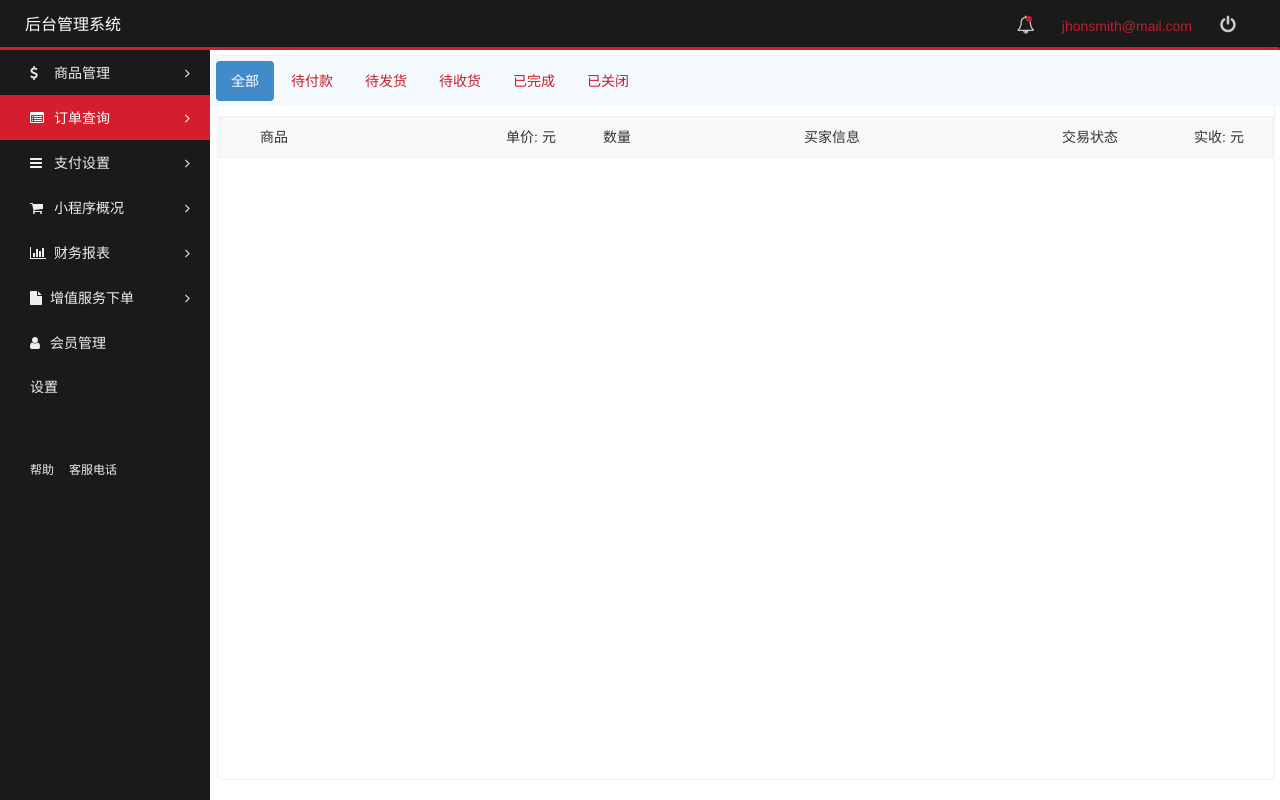
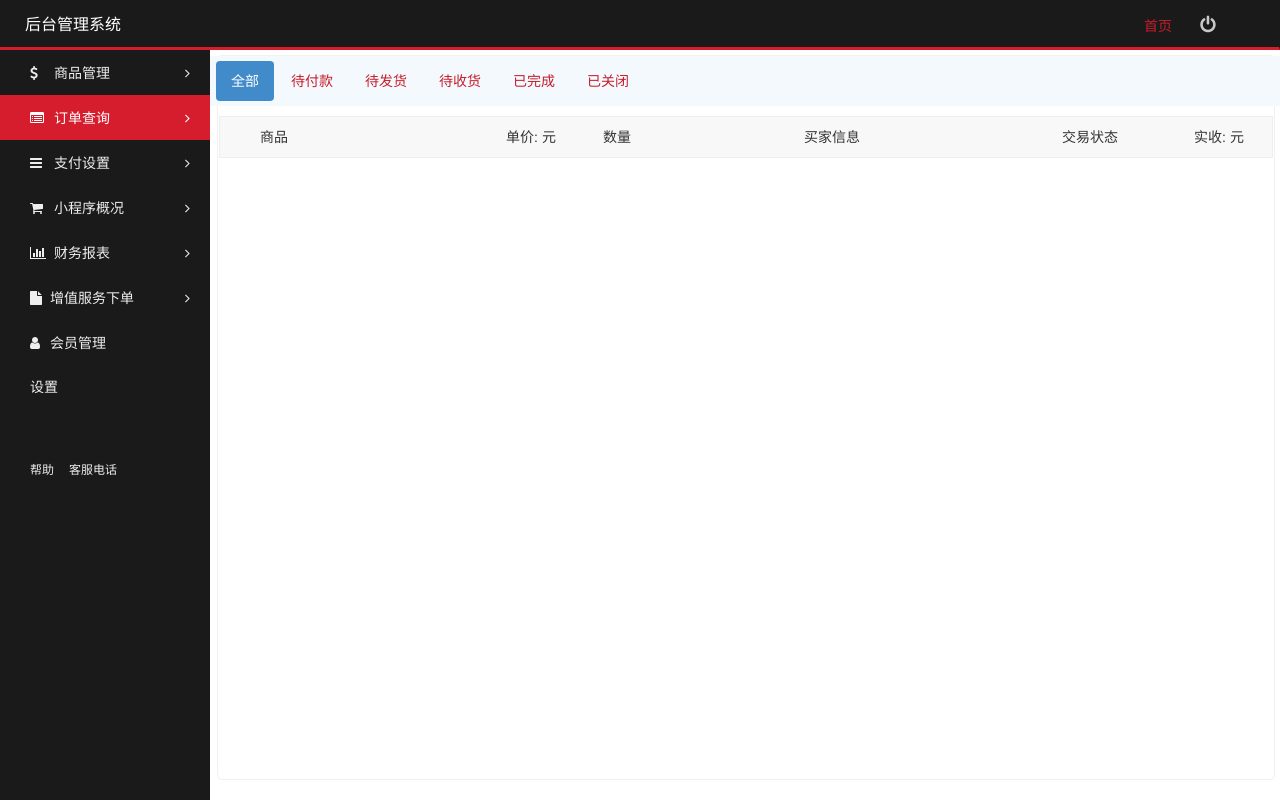
Before and after one commit to hyjipotou2/XCX, a Django app: template templates/userManagement/ordersManagement.html in a window 1280 px wide. Run offline with Django 3.2, Linux system fonts and the light colour scheme; the template is opened without the code that fills it, so the values that code supplies are empty; some libraries are stand-ins or nearby versions.

```diff
--- a/templates/userManagement/ordersManagement.html
+++ b/templates/userManagement/ordersManagement.html
@@ -33,39 +33,35 @@
         <ul class="nav navbar-nav navbar-right">
             <li class="dropdown visible-md visible-lg">
                 <!--通知个数-->
-                <a href="#" class="dropdown-toggle" data-toggle="dropdown">
-                    <i class="fa fa-bell-o"></i>
-                    <span class="badge1"></span>
+                <a href="/index/" class="dropdown-toggle" data-toggle="dropdown">
+                   首页
                 </a>
-                <ul class="dropdown-menu">
-                    <li class="clearfix">
-                        <i class="fa fa-comment"></i>
-                        <a href="#" class="notification-user"> 1</a>
-                        <span class="notification-action"> 2</span>
-                        <a href="#" class="notification-link"> 3</a>
-                    </li>
-                    <li class="clearfix">
-                        <i class="fa fa-pencil"></i>
-                        <a href="#" class="notification-user"> 4 </a>
-                        <span class="notification-action"> 5</span>
-                        <a href="#" class="notification-link">6</a>
-                    </li>
-                    <li class="dropdown-menu-footer text-center">
-                        <a href="#">7</a>
-                    </li>
-                </ul>
+
             </li>
             <li class="dropdown visible-md visible-lg">
-                <a href="#" class="dropdown-toggle" data-toggle="dropdown">jhonsmith@mail.com</a>
-                <ul class="dropdown-menu">
-                    <li><a href="#"><i class="fa fa-user"></i>Profile</a></li>
-                    <li><a href="#"><i class="fa fa-wrench"></i>Settings</a></li>
-                    <li><a href="#"><i class="fa fa-usd"></i>Payments </a></li>
-                    <li><a href="#"><i class="fa fa-file"></i>File</a></li>
-                    <li><a href="#"><i class="fa fa-sign-out"></i> Logout</a></li>
-                </ul>
+                <a href="#" class="dropdown-toggle" data-toggle="dropdown">{{ user.username }}</a>
+
             </li>
-            <li><a href="#"><i class="fa fa-power-off"></i></a></li>
+            <li><a href="/loginout/"><i class="fa fa-power-off"></i></a></li>
+        </ul>
+    </div>
+</div>
+<div class="navbar" role="navigation">
+    <div class="container-fluid">
+        <!--通知-->
+        <ul class="nav navbar-nav navbar-right">
+            <li class="dropdown visible-md visible-lg">
+                <!--通知个数-->
+                <a href="/index/" class="dropdown-toggle" data-toggle="dropdown">
+                   首页
+                </a>
+
+            </li>
+            <li class="dropdown visible-md visible-lg">
+                <a href="#" class="dropdown-toggle" data-toggle="dropdown">{{ user.username }}</a>
+
+            </li>
+            <li><a href="/logout/"><i class="fa fa-power-off"></i></a></li>
         </ul>
     </div>
 </div>
```
Also changed, not shown: templates/userManagement/goodsManagement.html (+6 -29 lines).
